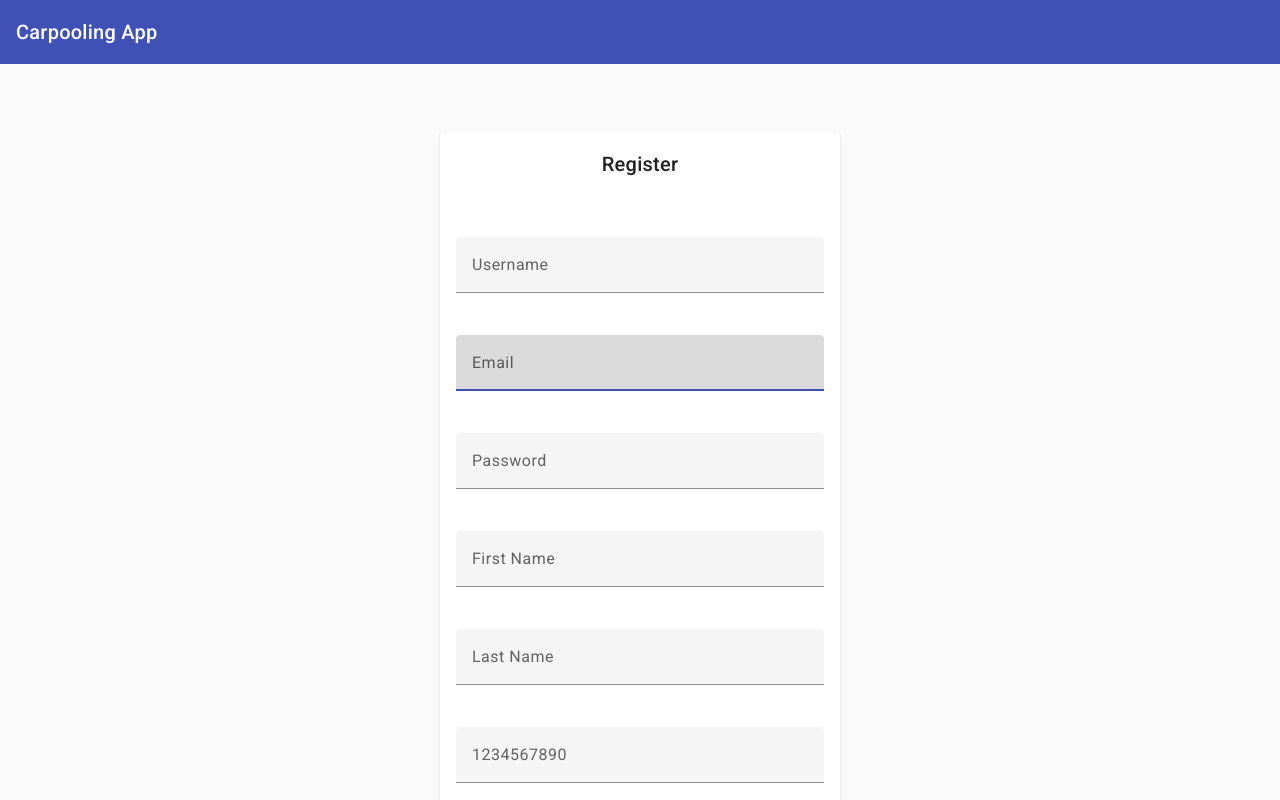
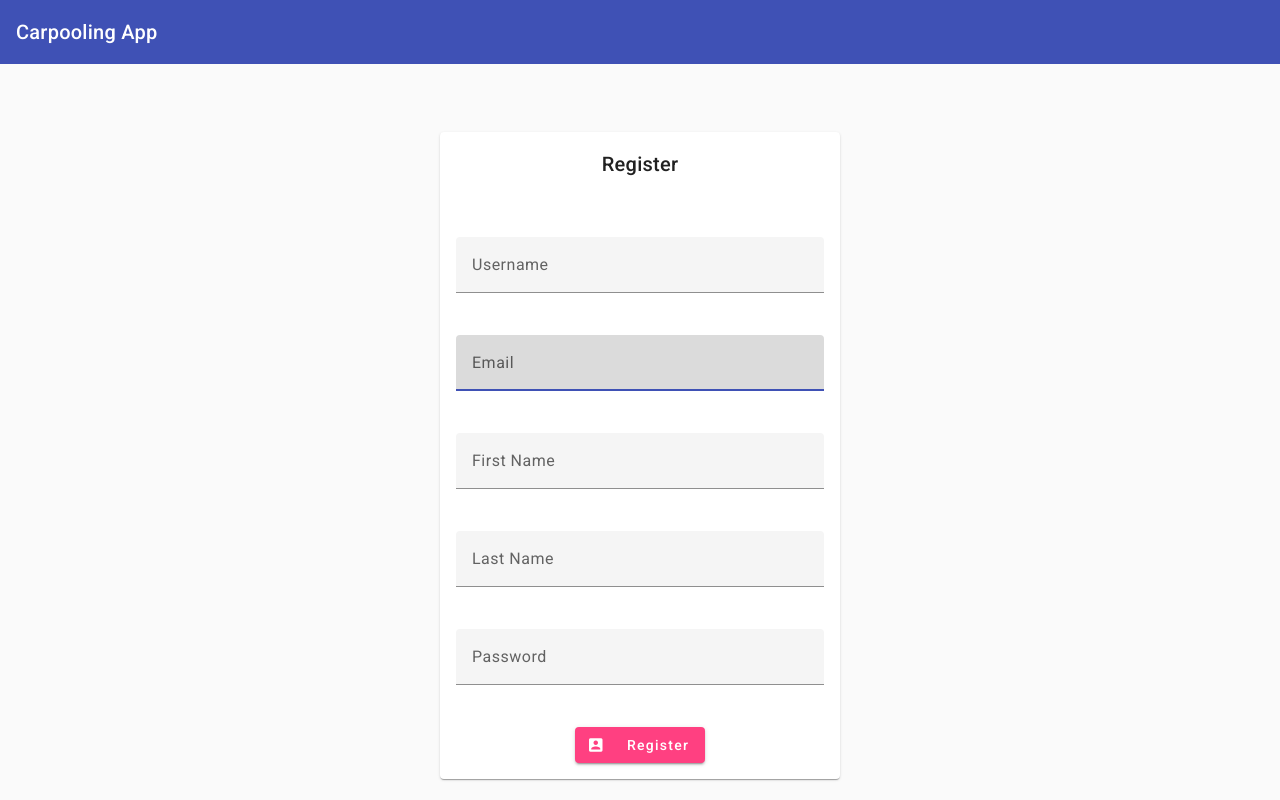
Before and after one commit to Cool-Crew/Carpooling-App, an Angular app: page /register in a window 1280 px wide. Built offline with nearby package versions, Linux system fonts and the light colour scheme.

Commit message:
Update feature now fully working
Now when you update a user the data updated is now reflected throughout the app. The token is now refreshed with the API server

```diff
--- a/src/app/RegisterUser.ts
+++ b/src/app/RegisterUser.ts
@@ -4,5 +4,4 @@ export default class RegisterUser {
   password: string = "";
   firstName: string = "";
   lastName: string = "";
-  phone: string = "";
 }
--- a/src/app/auth.service.ts
+++ b/src/app/auth.service.ts
@@ -1,28 +1,28 @@
-import { Injectable } from '@angular/core';
-import { HttpClient } from '@angular/common/http';
-import { Observable } from 'rxjs';
-import { environment } from './../environments/environment';
-import jwt_decode from 'jwt-decode';
+import { Injectable } from "@angular/core";
+import { HttpClient } from "@angular/common/http";
+import { Observable, tap } from "rxjs";
+import { environment } from "./../environments/environment";
+import jwt_decode from "jwt-decode";
 
-import User from './User';
-import RegisterUser from './RegisterUser';
+import User from "./User";
+import RegisterUser from "./RegisterUser";
 
 @Injectable({
-  providedIn: 'root'
+  providedIn: "root",
 })
 export class AuthService {
-  constructor( private http: HttpClient) { }
+  constructor(private http: HttpClient) {}
 
   public getToken(): string | null {
-    return localStorage.getItem('access_token');
+    return localStorage.getItem("access_token");
   }
 
-  public setToken(token: string): void{
-    localStorage.setItem('access_token', token);
+  public setToken(token: string): void {
+    localStorage.setItem("access_token", token);
   }
 
   public readToken(): User | null {
-    const token = localStorage.getItem('access_token');
+    const token = localStorage.getItem("access_token");
 
     if (token) {
       return jwt_decode(token);
@@ -32,7 +32,7 @@ export class AuthService {
   }
 
   isAuthenticated(): boolean {
-    const token = localStorage.getItem('access_token');
+    const token = localStorage.getItem("access_token");
     if (token) {
       return true;
     } else {
@@ -45,11 +45,14 @@ export class AuthService {
   }
 
   public logout() {
-    localStorage.removeItem('access_token');
+    localStorage.removeItem("access_token");
   }
 
   register(registerUser: RegisterUser): Observable<any> {
-    return this.http.post<any>(`${environment.userAPIBase}/register`, registerUser);
+    return this.http.post<any>(
+      `${environment.userAPIBase}/register`,
+      registerUser
+    );
   }
 
   getAccountInfo(): Observable<any> {
@@ -57,7 +60,7 @@ export class AuthService {
     if (token) {
       const headers = { Authorization: `Bearer ${token}` };
       return this.http.get<any>(`${environment.userAPIBase}/account`, {
-        headers
+        headers,
       });
     }
     return new Observable();
@@ -67,11 +70,28 @@ export class AuthService {
     const token = this.getToken();
     if (token) {
       const headers = { Authorization: `JWT ${token}` };
-    console.log('Sending update request with data:', userData);
+      console.log("Sending update request with data:", userData);
       return this.http.put<any>(`${environment.userAPIBase}/update`, userData, {
-      headers
+        headers,
       });
     }
     return new Observable();
   }
+
+  refreshToken(): Observable<any> {
+    const token = this.getToken();
+    if (token) {
+      const headers = { Authorization: `JWT ${token}` };
+      return this.http
+        .get<any>(`${environment.userAPIBase}/refresh-token`, { headers })
+        .pipe(
+          tap((response) => {
+            if (response.token) {
+              this.setToken(response.token);
             }
+          })
+        );
+    }
+    return new Observable();
+  }
+}
--- a/src/app/register/register.component.html
+++ b/src/app/register/register.component.html
@@ -29,17 +29,6 @@
       <mat-form-field class="full-width-input">
         <input
           matInput
-          type="password"
-          placeholder="Password"
-          name="password"
-          [(ngModel)]="registerUser.password"
-          required
-        />
-        <mat-error>Please provide a valid password</mat-error> </mat-form-field
-      ><br />
-      <mat-form-field class="full-width-input">
-        <input
-          matInput
           type="text"
           placeholder="First Name"
           name="firstName"
@@ -64,15 +53,13 @@
       <mat-form-field class="full-width-input">
         <input
           matInput
-          type="number"
-          placeholder="1234567890"
-          name="phone"
-          [(ngModel)]="registerUser.phone"
+          type="password"
+          placeholder="Password"
+          name="password"
+          [(ngModel)]="registerUser.password"
           required
         />
-        <mat-error
-          >Please provide a valid phone number</mat-error
-        > </mat-form-field
+        <mat-error>Please provide a valid password</mat-error> </mat-form-field
       ><br />
       <button
         mat-raised-button
--- a/src/app/register/register.component.ts
+++ b/src/app/register/register.component.ts
@@ -14,7 +14,6 @@ export class RegisterComponent implements OnInit {
     username: "",
     firstName: "",
     lastName: "",
-    phone: "",
   };
   warning = "";
   success = false;
@@ -28,8 +27,7 @@ export class RegisterComponent implements OnInit {
       this.registerUser.password != "" &&
       this.registerUser.username != "" &&
       this.registerUser.firstName != "" &&
-      this.registerUser.lastName != "" &&
-      this.registerUser.phone != ""
+      this.registerUser.lastName != ""
     ) {
       console.log("In Submit");
       this.loading = true;
--- a/src/app/update/update.component.ts
+++ b/src/app/update/update.component.ts
@@ -43,7 +43,16 @@ export class UpdateComponent {
           this.success = true;
           this.warning = "";
           this.loading = false;
-          this.router.navigate(["/acc-info"]);
+
+          this.authService.refreshToken().subscribe(
+            (refreshSuccess) => {
+              this.authService.setToken(refreshSuccess.token);
+              this.router.navigate(["/acc-info"]);
+            },
+            (refreshError) => {
+              console.error("Error refreshing token:", refreshError);
+            }
+          );
         },
         (err) => {
           this.success = false;
```
Lines whose indentation alone changed are shown as unchanged.
